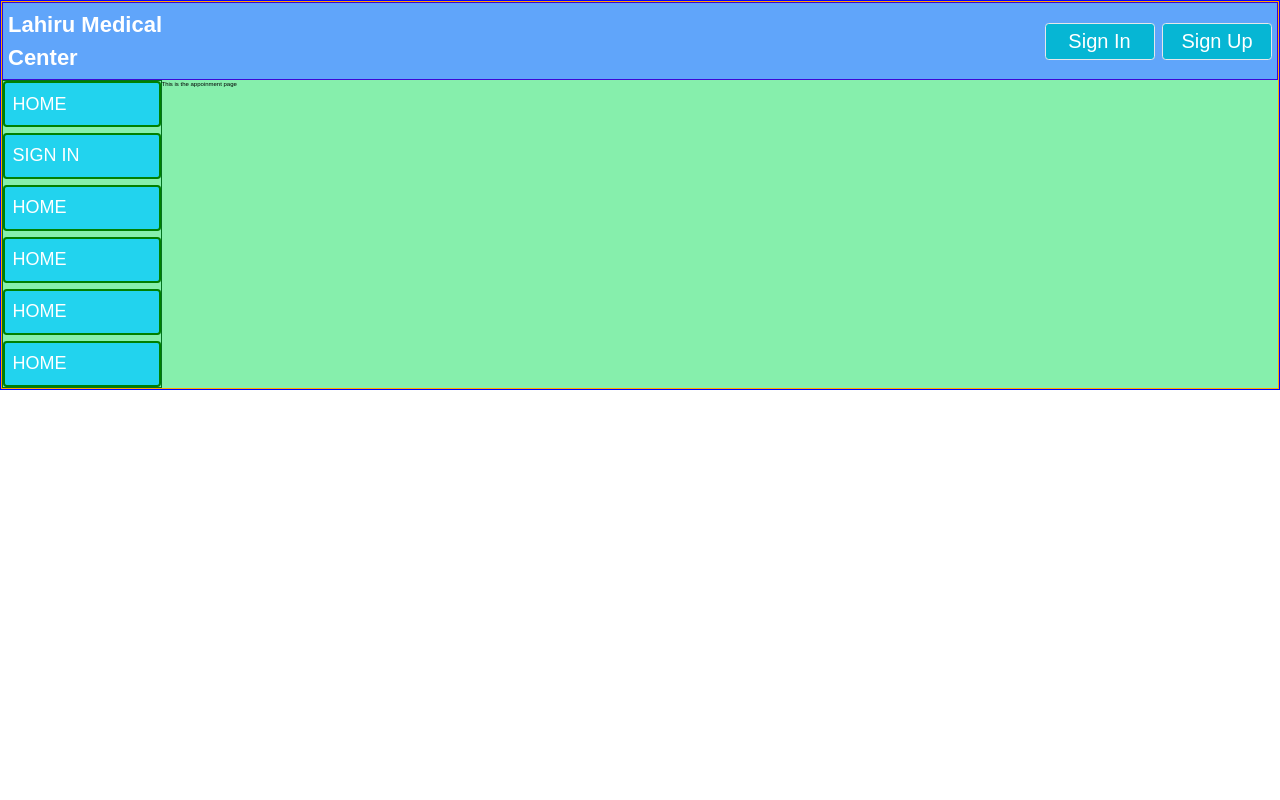
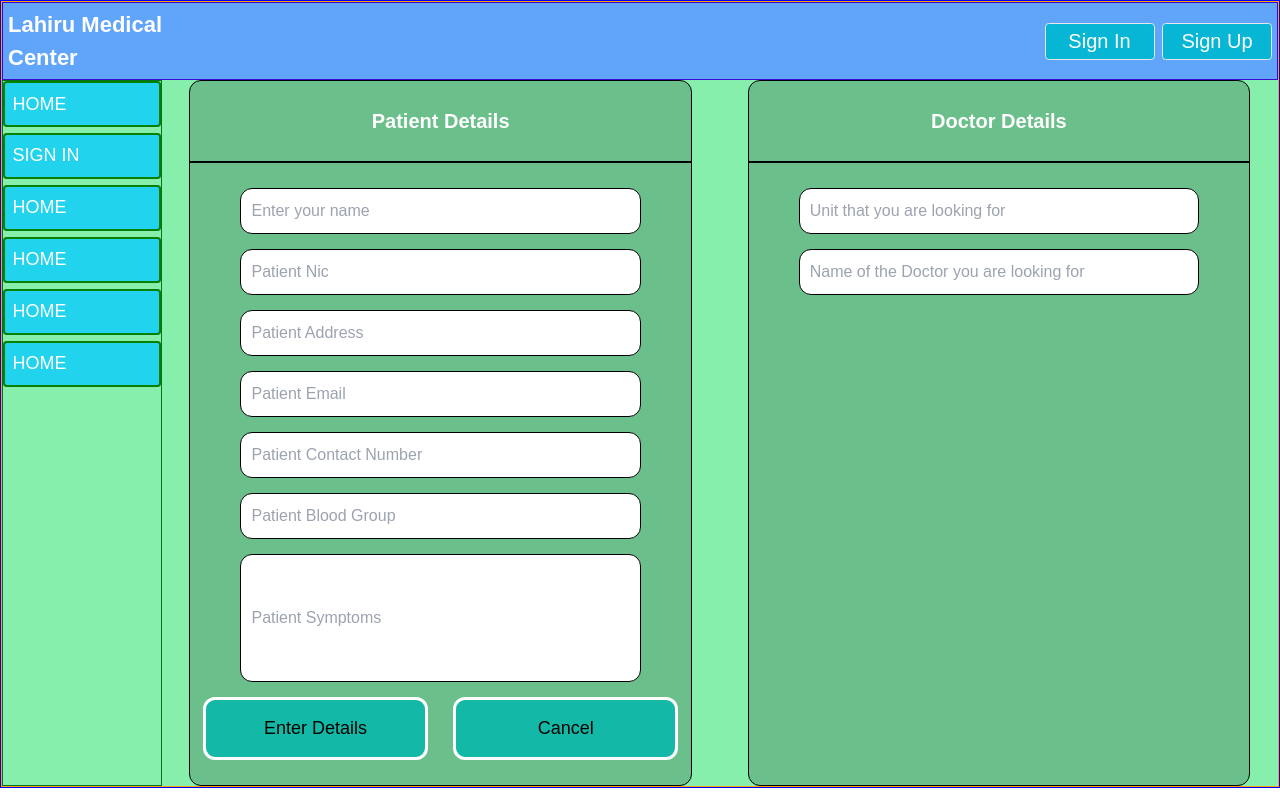
Before and after one commit to KYNASOFT/lahiru-med-app, a Next.js app: page /dashboard/appoinments in a window 1280 px wide. Built offline with nearby package versions, Linux system fonts and the light colour scheme; no server answers.

Commit message:
Added apoinment api

```diff
--- /dev/null
+++ b/app/api/getUser/route.js
@@ -0,0 +1,26 @@
+import { NextResponse } from "next/server";
+
+export async function POST(req,res){
+    try{
+        let {userEmail} = await req.json();
+
+        console.log("from the server end recieved ",userEmail);
+        //fetch data from database
+
+
+        //get a userobject
+
+
+
+        //pass user to the frontend
+
+        return NextResponse.json(
+            {res:"Fetch succcess",ok:true},
+            {status:201}
+        );
+
+    }catch(error){
+        console.error(error);
+
+    }
+}
--- a/app/dashboard/appoinments/page.js
+++ b/app/dashboard/appoinments/page.js
@@ -1,8 +1,8 @@
 import React from 'react'
-
+import BookingForm from '@/components/AppoinmentManagement/BookingForm'
 function page() {
   return (
-    <div>This is the appoinment page</div>
+    <div><BookingForm/></div>
   )
 }
 
--- /dev/null
+++ b/components/AppoinmentManagement/BookingForm.jsx
@@ -0,0 +1,160 @@
+'use client'
+
+import React from 'react'
+import { useState } from 'react'
+import { useRouter } from 'next/navigation'
+import { useSession } from 'next-auth/react'
+import '@/components/AppoinmentManagement/booking.css'
+
+function BookingForm() {
+
+  const [patientName,setPatientName] = useState("");
+  const [patientNic,setPatientNic]=useState("");
+  const [patientAddress,setPatientAddress]=useState("");
+  const [patientEmail,setPatientEmail] = useState("");
+  const [patientContactNum,setpatientContatNum] = useState("");
+  const [patientBloodGroup,setPatientBloodGroup] = useState("");
+  const [patientSymptoms,setPatientSymptoms] = useState("");
+
+  const [unit,setUnit] = useState("");
+  const [doc, setDoc] = useState("");
+  const{data:session} = useSession("");
+  const router = useRouter();
+
+
+  const getUserDetails =async()=>{
+     const userEmail = session?.user?.email;
+     console.log(userEmail);
+     try{
+     const res = await fetch('api/getUser',
+       {
+        method:"POST",
+        headers:{
+           "Content-Type":"application/json"
+        },
+        body: JSON.stringify({
+            userEmail
+        })
+
+     })
+
+     if(res.ok){
+        console.log("data retrieve success")
+     }
+     else{
+        console.log("No such a user")
+     }
+    }catch(error){
+        console.error(error);
+    }
+  }
+
+
+
+  const bookingHandler = async ()=>
+  {
+
+     console.log(patientName,patientNic,patientAddress,patientEmail,patientContactNum,patientBloodGroup,patientSymptoms);
+    //Backend integeration
+
+  }
+
+  return (
+    <div className='booking-wrapper'>
+        <div className='patient-wrapper'>
+           <div>
+                <h1 className='main-title'>Patient Details</h1>
+            </div>
+            <div className='form-group'>
+            <input
+                  type="text"
+                  placeholder="Enter your name"
+                  name='name'
+                  onChange={e=>setPatientName(e.target.value)}
+                  value={patientName}
+
+                  ></input>
+
+                <input
+                  type="text"
+                  placeholder='Patient Nic'
+                  name='nic'
+                  onChange={e=>setPatientNic(e.target.value)}
+                  value={patientNic}
+                  ></input>
+
+                <input
+                  type="text"
+                  placeholder='Patient Address'
+                  name='address'
+                  onChange={e=>setPatientAddress(e.target.value)}
+                  value={patientAddress}
+                  ></input>
+
+                <input
+                  type="email"
+                  placeholder='Patient Email'
+                  name='email'
+                  onChange={e=>setPatientEmail(e.target.value)}
+                  value={patientEmail}
+                  ></input>
+
+                <input
+                  type='text'
+                  placeholder='Patient Contact Number'
+                  name='contactnum'
+                  onChange={e=>setpatientContatNum(e.target.value)}
+                  value={patientContactNum}
+                  ></input>
+
+                <input
+                  type="text"
+                  placeholder='Patient Blood Group'
+                  name='bloodgroup'
+                  onChange={e=>setPatientBloodGroup(e.target.value)}
+                  value={patientBloodGroup}
+                  ></input>
+
+                <input
+                  type="description"
+                  placeholder='Patient Symptoms'
+                  name='symptoms'
+                  onChange={e=>setPatientSymptoms(e.target.value)}
+                  value={patientSymptoms}
+                  className='text-box'
+                  ></input>
+            </div>
+            <div className='btn-wrapper'>
+                <button className='normal-btn' onClick={getUserDetails}>Enter Details</button>
+                <button className='normal-btn'onClick={()=>router.push('/')}>Cancel</button>
+            </div>
+        </div>
+
+        <div className='doctor-wrapper'>
+            <div>
+                <h1 className='main-title'>Doctor Details</h1>
+            </div>
+
+            <div className='form-group'>
+                <input
+                  type="text"
+                  placeholder='Unit that you are looking for'
+                  name='unit'
+                  onChange={e=>setUnit(e.target.value)}
+                  value={unit}
+                  ></input>
+
+                <input
+                  type="text"
+                  placeholder='Name of the Doctor you are looking for'
+                  name='doctor'
+                  onChange={e=>setDoc(e.target.value)}
+                  value={doc}
+                  ></input>
+            </div>
+        </div>
+    </div>
+  )
+}
+
+export default BookingForm
--- /dev/null
+++ b/components/AppoinmentManagement/booking.css
@@ -0,0 +1,74 @@
+.booking-wrapper
+{
+    @apply flex justify-around;
+
+
+}
+
+.patient-wrapper
+{
+    @apply  bg-black/20 ;
+    border: black solid 0.2em;
+    border-radius: 12px;
+    width: 45%;
+}
+
+.doctor-wrapper
+{
+    @apply  bg-black/20 ;
+    border: black solid 0.2em;
+    border-radius: 12px;
+    width: 45%;
+}
+.main-title
+{
+    padding: 5%;
+    font-size: 2.0rem;
+    font-weight: 700;
+    text-align: center;
+    border-bottom: black solid 0.1em;
+    margin-bottom: 5%;
+    color: white;
+}
+.form-group
+{
+    display: flex;
+    flex-direction: column;
+    align-items: center;
+}
+.form-group>input
+{
+    font-size: 1.6rem;
+    padding: 2%;
+    border: black solid 0.05em;
+    border-radius: 12px;
+    margin-bottom: 3%;
+    width: 80%;
+}
+
+.text-box
+{
+    height: 8em;
+}
+.btn-wrapper
+{
+    display: flex;
+    justify-content: space-around;
+}
+
+.normal-btn
+{
+    font-size: 1.8rem;
+    border: white solid 0.2em;
+    border-radius: 12px;
+    padding: 3%;
+    @apply bg-teal-500;
+    width: 45%;
+    margin-bottom: 5%;
+    transition: background-color 0.5s ease-in-out;
+}
+.normal-btn:hover
+{
+    @apply bg-teal-200;
+
+}
```
